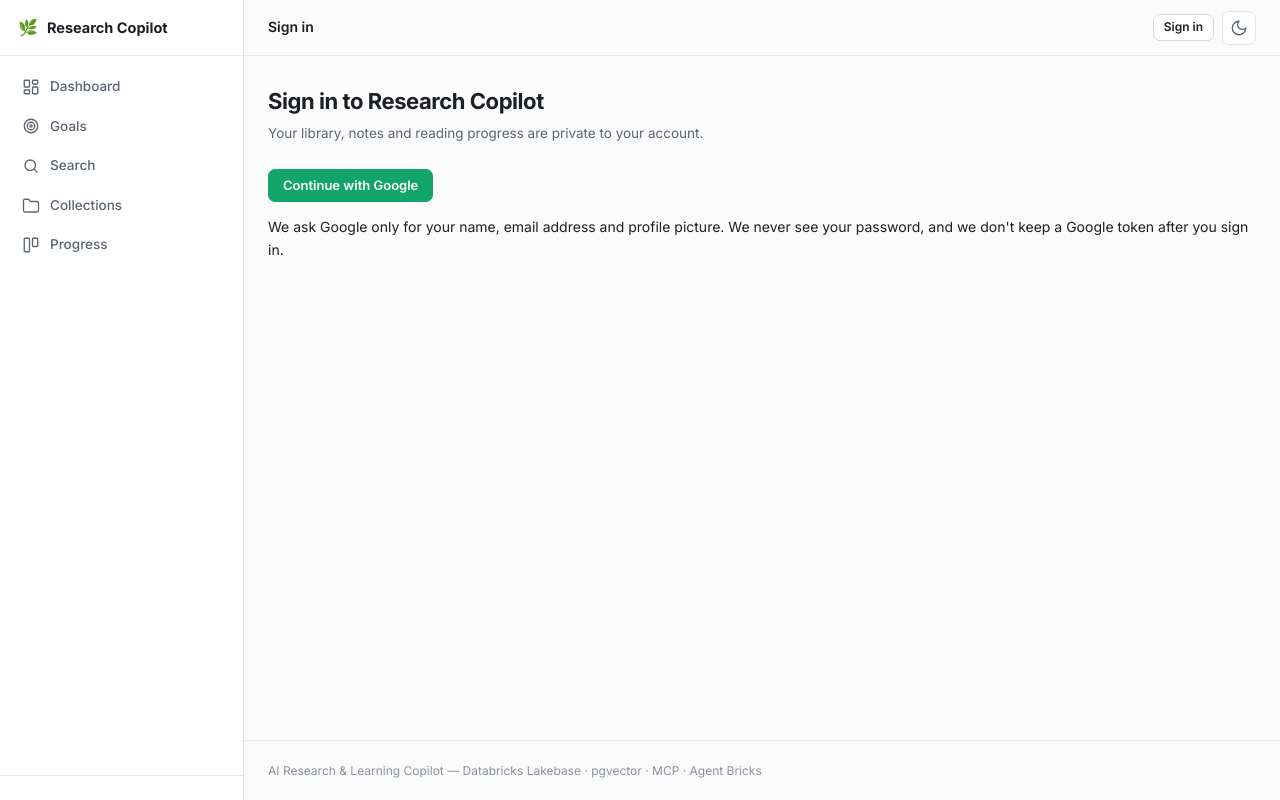
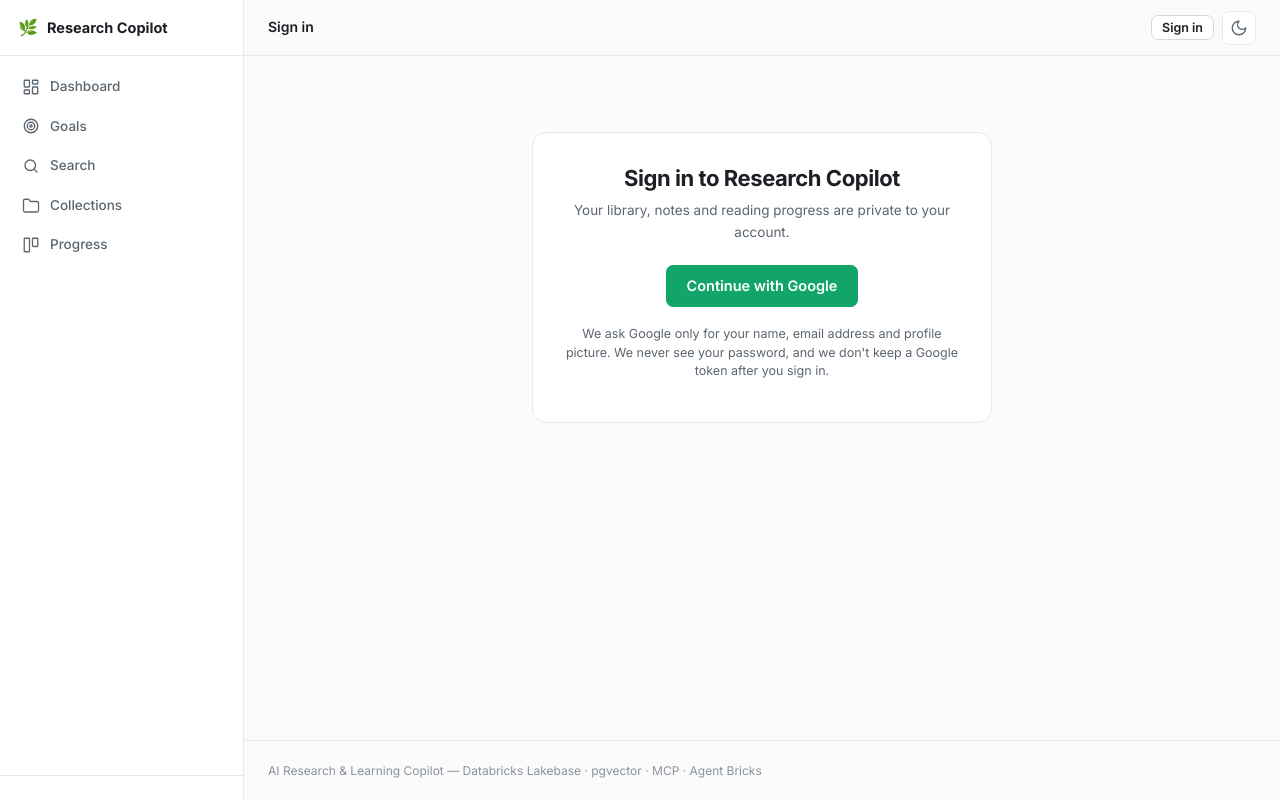
Before and after one commit to Andrew-deb/ai-research-copilot, a Flask app: a page that uses dashboard/templates/base.html in a window 1280 px wide. Run offline with Flask 3, Linux system fonts and the light colour scheme; data that the repository does not hold is empty; some libraries are stand-ins or nearby versions.

Commit message:
Add styles for authentication panel and user identity display

```diff
--- a/dashboard/static/css/base.css
+++ b/dashboard/static/css/base.css
@@ -488,3 +488,33 @@
   color: var(--text-muted);
   font-size: 13.5px;
 }
+
+/* --- Sign-in (Phase 3.1) ------------------------------------------------- */
+.auth-panel {
+  max-width: 460px;
+  margin: 48px auto;
+  padding: 28px;
+  border: 1px solid var(--border);
+  border-radius: var(--radius-lg);
+  background: var(--surface);
+  text-align: center;
+}
+.auth-panel .page-lead { margin-bottom: 22px; }
+.auth-note {
+  margin-top: 18px;
+  color: var(--text-muted);
+  font-size: 12.5px;
+  line-height: 1.5;
+}
+.btn-lg { padding: 11px 20px; font-size: 14.5px; }
+.btn-sm { padding: 4px 10px; font-size: 12.5px; }
+.inline-form { display: inline-flex; align-items: center; gap: 8px; }
+/* The signed-in identity, shown quietly: it is orientation, not a control. */
+.user-chip {
+  max-width: 180px;
+  overflow: hidden;
+  text-overflow: ellipsis;
+  white-space: nowrap;
+  color: var(--text-muted);
+  font-size: 12.5px;
+}
```
